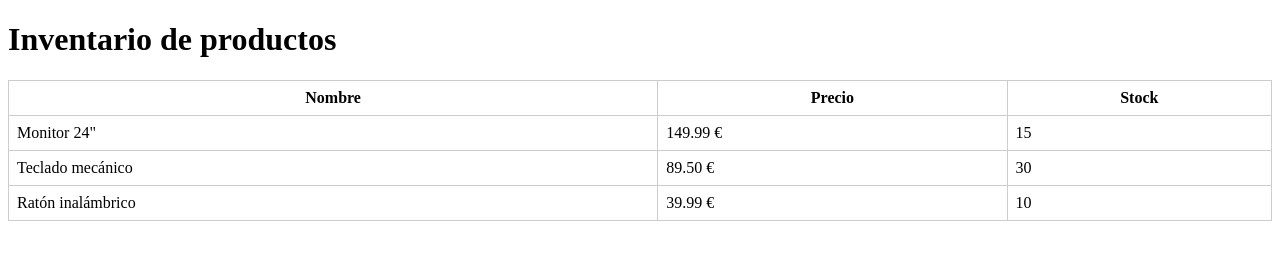
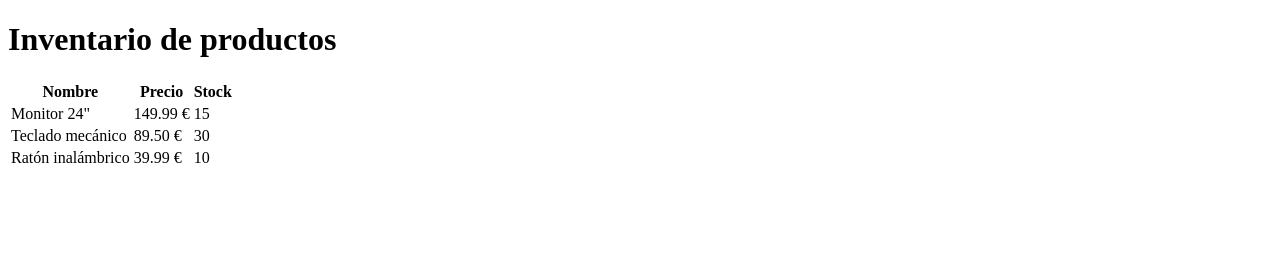
Before and after one commit to juanma-ge/EjXML, a website: page index.html in a window 1280 px wide. Drawn offline with Linux system fonts and the light colour scheme.

Commit message:
Cambios para css

```diff
--- a/index.html
+++ b/index.html
@@ -3,15 +3,10 @@
 <head>
     <meta charset="UTF-8">
     <title>Inventario de productos</title>
-    <style>
-        table { border-collapse: collapse; width: 100%; }
-        th, td { border: 1px solid #ccc; padding: 8px; }
-        .bajo-stock { background-color: #fdd; }
-    </style>
 </head>
 <body>
 <h1>Inventario de productos</h1>
 <div id="tabla-contenedor"></div>
-<script src = index.js></script>
+<script src="index.js"></script>
 </body>
 </html>
--- a/index.js
+++ b/index.js
@@ -32,9 +32,9 @@ document.addEventListener("DOMContentLoaded", () => {
                 `;
 
         inventario.forEach(producto => {
-            const clase = producto.stock < 20 ? "bajoStock" : "";
+            const claseMenor20 = producto.stock < 20 ? "bajoStock" : "";
             html += `
-              <tr class="${clase}">
+              <tr class="${claseMenor20}">
                 <td>${producto.nombre}</td>
                 <td>${producto.precio.toFixed(2)} €</td>
                 <td>${producto.stock}</td>
--- /dev/null
+++ b/styles.css
@@ -0,0 +1,5 @@
+tr.bajoStock {
+    background-color: #ffebee;
+    color: #d32f2f;
+    font-weight: bold;
+}
```
